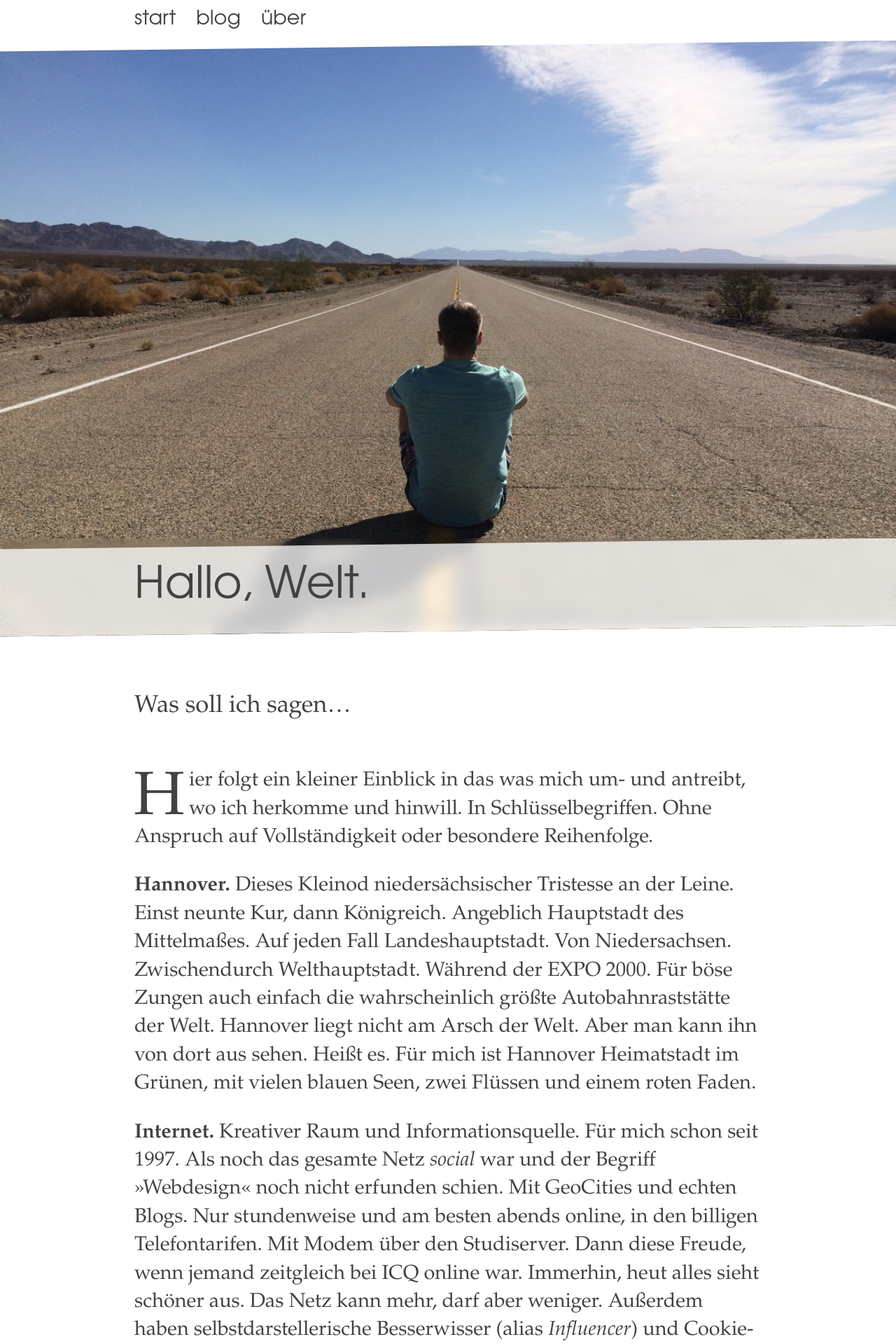
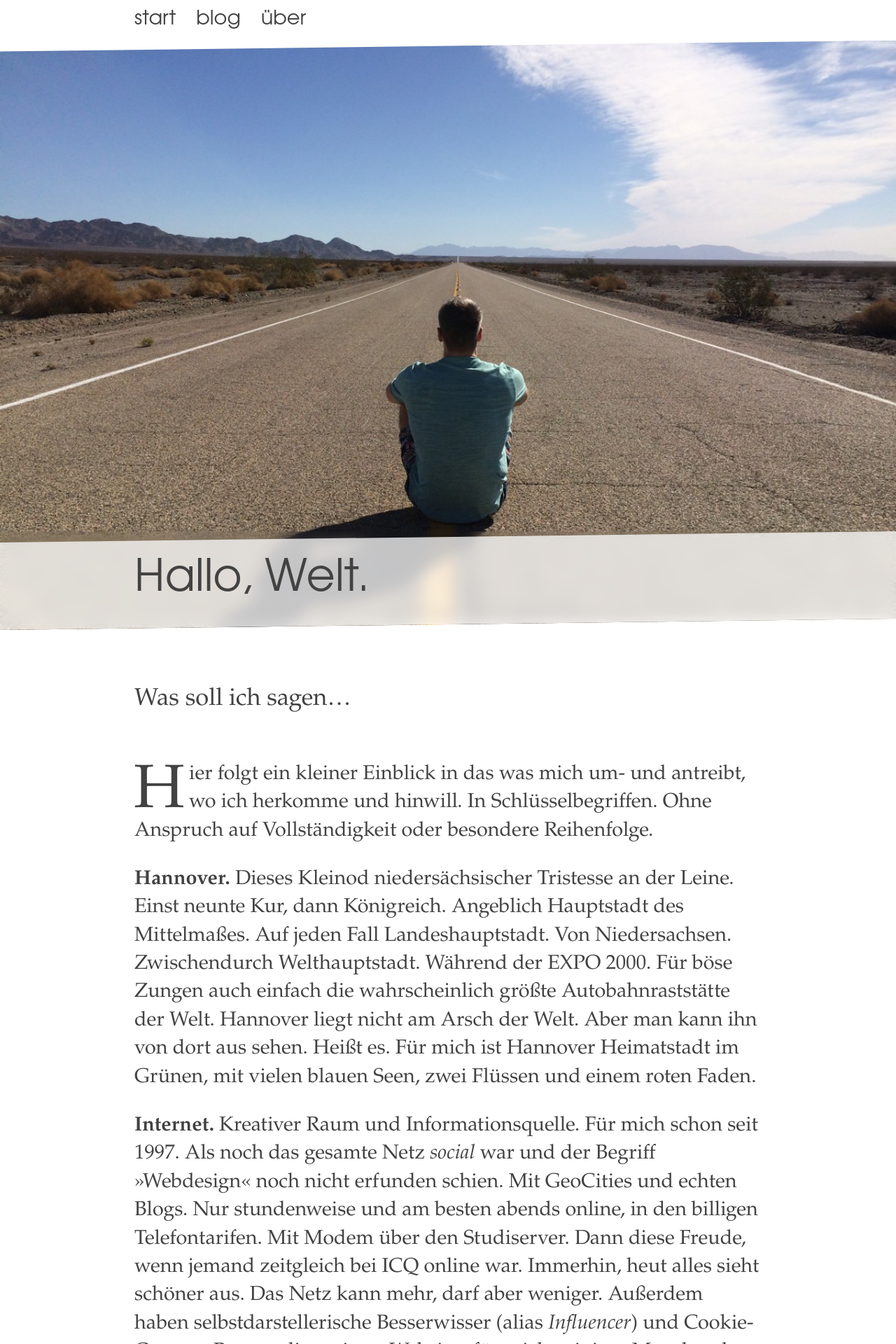
Before and after one commit to marc2o/marc2o.github.io, a Jekyll site: the page built from about.md, in a window 1280 px wide. Shown: the top 1920 px of the page at 70% size. Built offline with Jekyll 4.4.1, drawn with Linux system fonts in a browser that asks for light colours.

Commit message:
Update article.css

```diff
--- a/assets/css/article.css
+++ b/assets/css/article.css
@@ -252,7 +252,7 @@ header {
     justify-content: end;
     align-items: center;
     width: 100vw;
-    height: calc(100vh - 3rem);
+    height: calc(100vh - 2em);
     overflow: hidden;
     clip-path: polygon(0 1rem, 100% 0, 100% calc(100% - 1rem), 0 100%);
 
```
